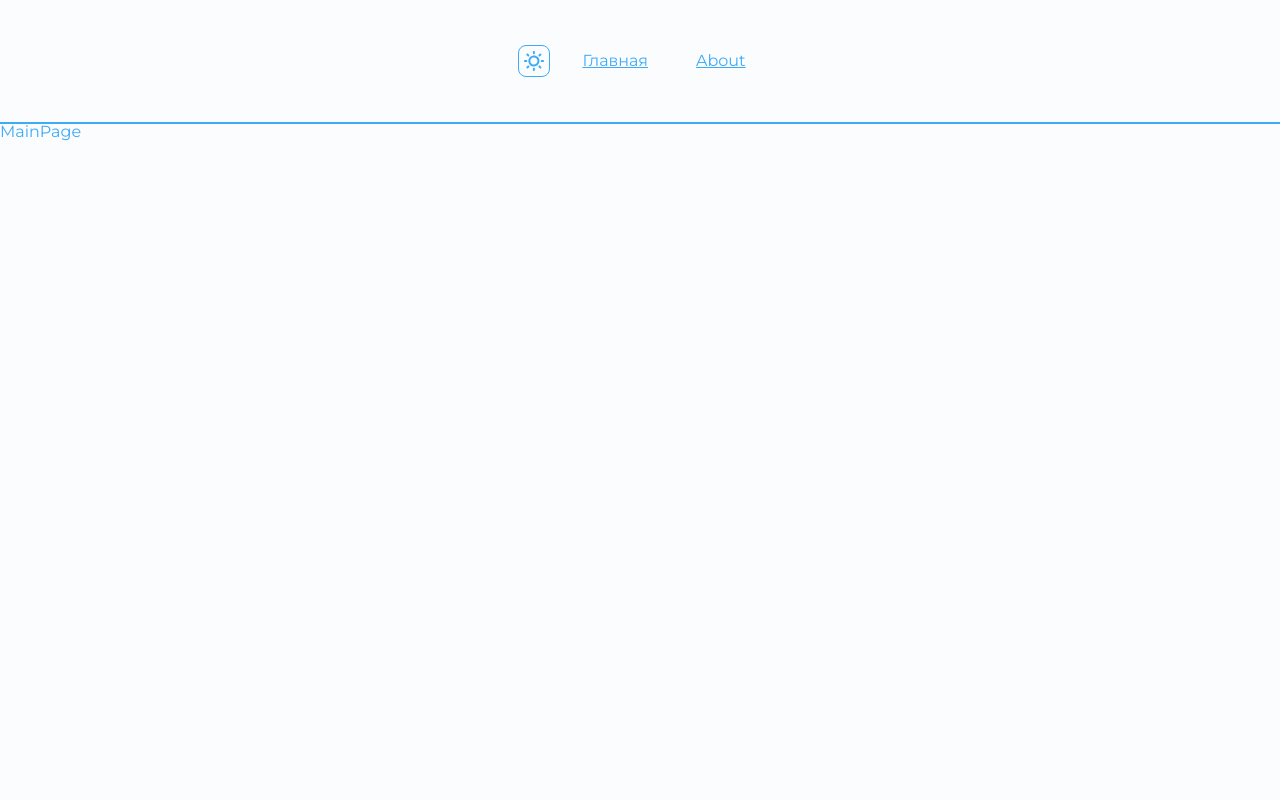
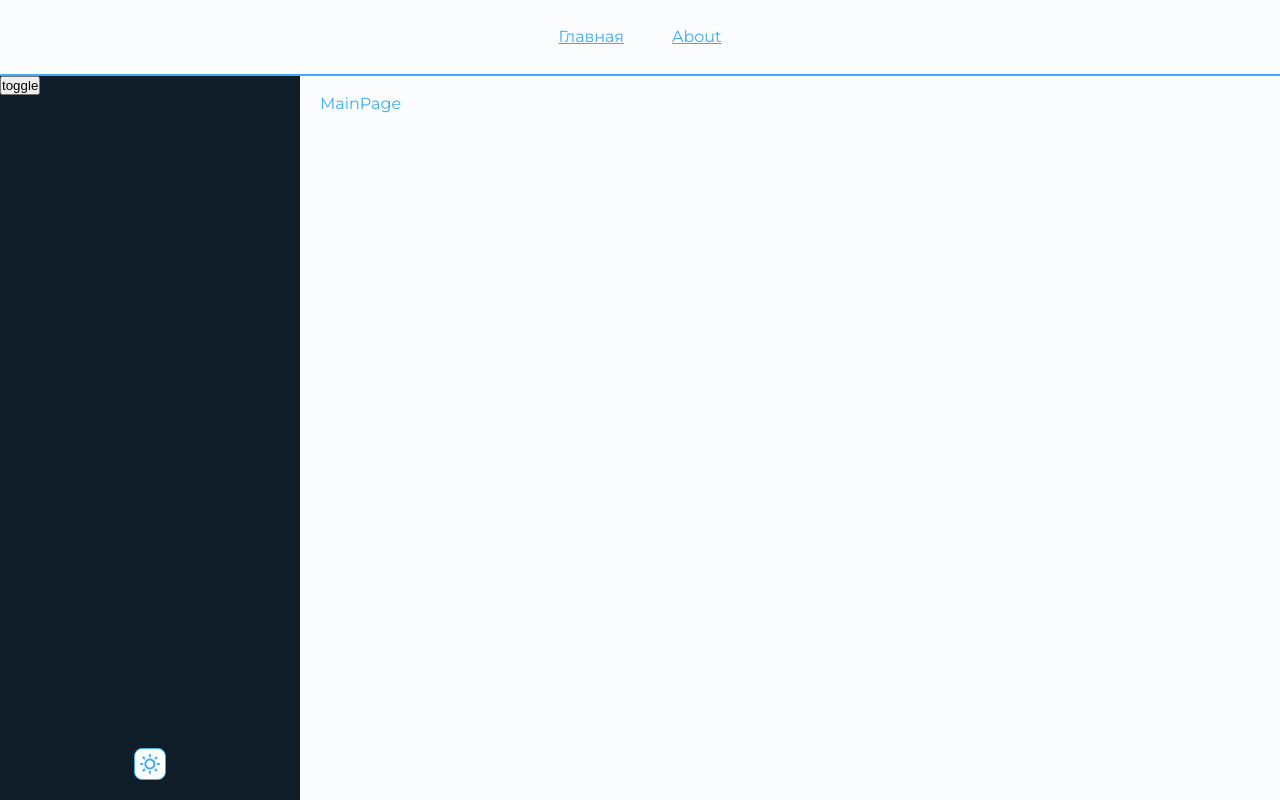
Before and after one commit to KuroMukade/blog, a React app: page / in a window 1280 px wide. Built offline with nearby package versions, Linux system fonts and the light colour scheme.

Commit message:
sidebar and layout

```diff
--- a/src/app/App.tsx
+++ b/src/app/App.tsx
@@ -6,6 +6,7 @@ import { classNames } from 'shared/lib/classNames';
 import { useTheme } from 'shared/contexts/theme/useTheme';
 
 import './styles/index.scss';
+import { Sidebar } from 'widgets/Sidebar';
 
 const App = () => {
   const { theme } = useTheme();
@@ -13,7 +14,10 @@ const App = () => {
   return (
     <div className={classNames('app', {}, [theme])}>
       <Navbar />
-      <AppRouter />
+      <div className='content-page'>
+        <Sidebar />
+        <AppRouter />
+      </div>
     </div>
   );
 };
--- a/src/app/providers/router/ui/AppRouter.tsx
+++ b/src/app/providers/router/ui/AppRouter.tsx
@@ -9,7 +9,7 @@ export const AppRouter = () => {
     <Suspense fallback={<div>Загрузка...</div>}>
       <Routes>
         {Object.values(routeConfig).map(({ element, path }) => (
-          <Route element={element} path={path} key={path} />
+          <Route element={<div className="page-wrapper">{element}</div>} path={path} key={path} />
         ))}
       </Routes>
     </Suspense>
--- a/src/app/styles/index.scss
+++ b/src/app/styles/index.scss
@@ -11,5 +11,13 @@
 
     width: 100vw;
     min-height: 100vh;
+}
 
+.content-page {
+    display: flex;
 }
+
+.page-wrapper {
+    flex-grow: 1;
+    padding: 20px;
+}
--- a/src/app/styles/reset.scss
+++ b/src/app/styles/reset.scss
@@ -3,3 +3,7 @@
   padding: 0;
   box-sizing: border-box;
 }
+
+#root {
+  overflow: hidden;
+}
--- a/src/app/styles/variables/global.scss
+++ b/src/app/styles/variables/global.scss
@@ -10,4 +10,10 @@
   --font-size-l: 24px;
   --font-line-l: 28px;
   --font-l: var(--font-size-l) / var(--font-line-l) var(--font-family-main);
+
+  // Размеры
+  --navbar-height: 76px;
+
+  --sidebar-width: 300px;
+  --sidebar-width-collapsed: 100px
 }
--- a/src/widgets/Navbar/ui/Navbar.module.scss
+++ b/src/widgets/Navbar/ui/Navbar.module.scss
@@ -1,6 +1,7 @@
 .navbar {
   width: 100%;
   padding: 37px 0;
+  height: var(--navbar-height);
   border-bottom: var(--primary-color) 2px solid;
   background-color: var(--bg-color);
 
--- a/src/widgets/Navbar/ui/Navbar.tsx
+++ b/src/widgets/Navbar/ui/Navbar.tsx
@@ -14,7 +14,6 @@ interface NavbarProps {
 export const Navbar = ({ className }: NavbarProps) => {
    return (
       <div className={classNames(styles.navbar, {}, [className])}>
-         <ThemeSwithcer />
         <AppLink theme={AppLinkTheme.PRIMARY} to='/'>Главная</AppLink>
         <AppLink theme={AppLinkTheme.SECONDARY} to='about'>About</AppLink>
       </div>
--- /dev/null
+++ b/src/widgets/Sidebar/index.ts
@@ -0,0 +1 @@
+export { Sidebar } from "./ui/Sidebar/Sidebar";
--- /dev/null
+++ b/src/widgets/Sidebar/ui/Sidebar/Sidebar.module.scss
@@ -0,0 +1,24 @@
+.sidebar {
+  height: calc(100vh - var(--navbar-height));
+  width: var(--sidebar-width);
+  background: var(--inverted-bg-color);
+
+  position: relative;
+
+  transition: width .3s ease;
+}
+
+.collapsed {
+  width: var(--sidebar-width-collapsed);
+}
+
+.switchers {
+  position: absolute;
+  bottom: 20px;
+  width: 100%;
+
+  display: flex;
+  align-items: center;
+  justify-content: center;
+  gap: 15px;
+}
--- /dev/null
+++ b/src/widgets/Sidebar/ui/Sidebar/Sidebar.tsx
@@ -0,0 +1,27 @@
+import React, { FC, useState } from 'react';
+
+import { classNames } from 'shared/lib/classNames';
+import { ThemeSwithcer } from 'widgets/ThemeSwitcher';
+
+import styles from './Sidebar.module.scss';
+
+interface SidebarProps {
+  className?: string;
+}
+
+export const Sidebar: FC<SidebarProps> = ({ className }) => {
+  const [collapsed, setCollapsed] = useState(false);
+
+  const onToggle = () => {
+    setCollapsed((prev) => !prev);
+  };
+
+  return (
+    <div className={classNames(styles.sidebar, { [styles.collapsed]: collapsed }, [className])}>
+      <button onClick={onToggle}>toggle</button>
+      <div className={styles.switchers}>
+        <ThemeSwithcer />
+      </div>
+    </div>
+  );
+};
```
